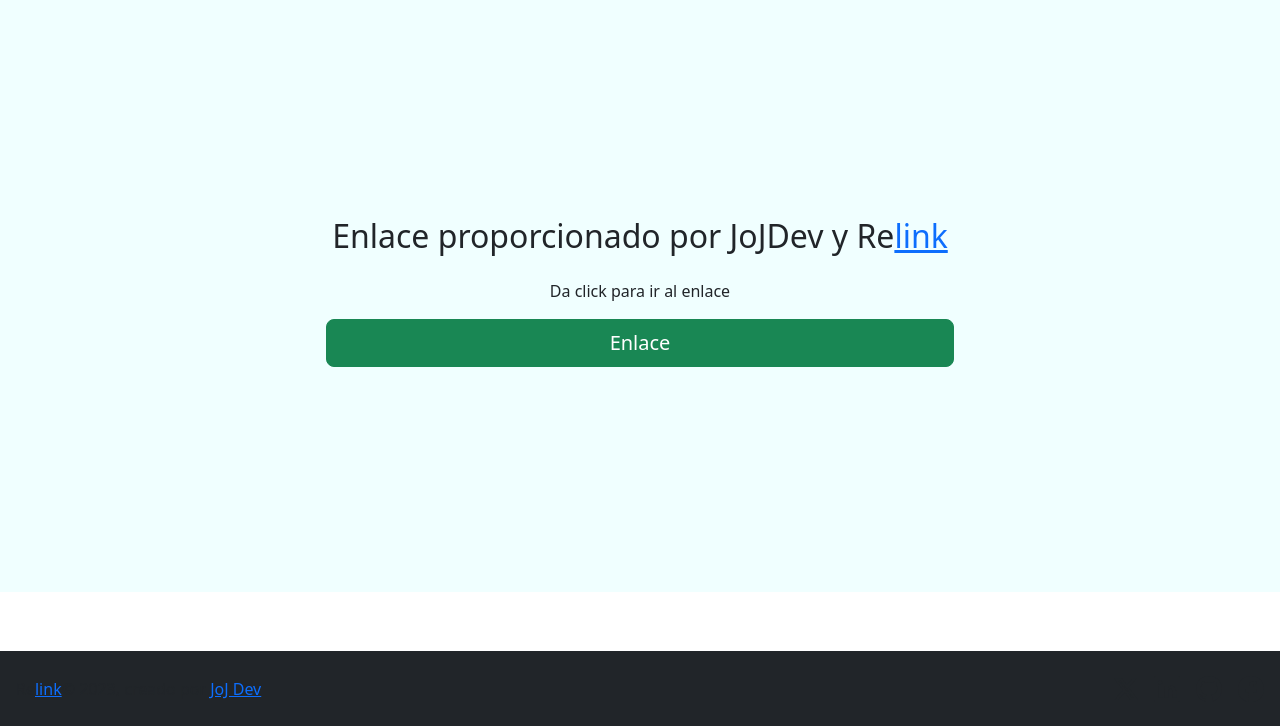
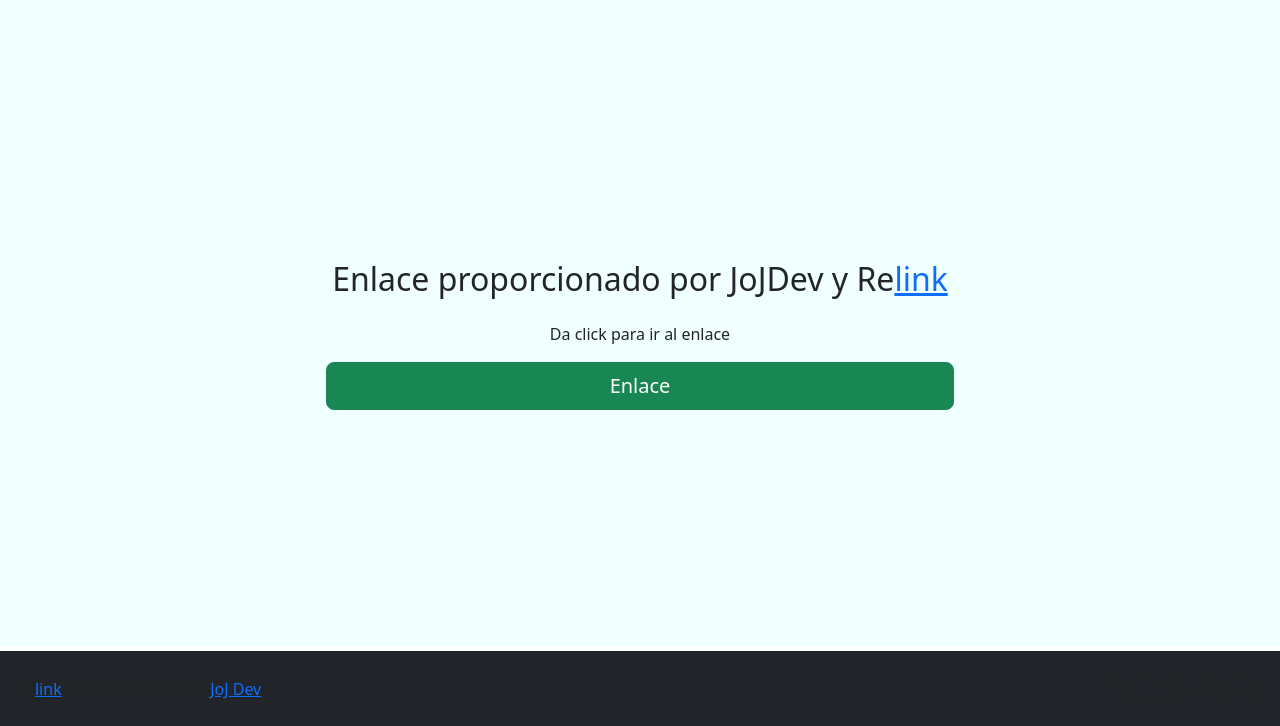
Before and after one commit to JoJDev/relink, a Django app: template relink_app/templates/relink_app/relink.html in a window 1280 px wide. Shown: the part 74-800 px from the top of the page. Run offline with Django 4.2, Linux system fonts and the light colour scheme; the template is opened without the code that fills it, so the values that code supplies are empty; some libraries are stand-ins or nearby versions.

Commit message:
Changes at css, js and html docs

```diff
--- a/relink_app/static/relink_app/style.css
+++ b/relink_app/static/relink_app/style.css
@@ -5,7 +5,6 @@ body {
 
 main{
     background-color: azure;
-    padding-bottom: 2em;
 }
 
 main>div{
--- a/relink_app/templates/relink_app/base.html
+++ b/relink_app/templates/relink_app/base.html
@@ -18,7 +18,7 @@
     <link rel="stylesheet" href="{% static 'relink_app/style.css' %}" />
   </head>
   <body class="position-relative">
-    <header id="top" class="bg-light sticky-top">
+    <header id="top" class="bg-light">
       {% block header %}
         <nav class="navbar navbar-expand-lg bg-light">
           <div class="container-fluid align-items-baseline">
--- a/relink_app/templates/relink_app/relink.html
+++ b/relink_app/templates/relink_app/relink.html
@@ -2,11 +2,11 @@
 {% load static %}
 
 {% block content %}
-  <article class="container-fluid d-flex flex-column justify-content-center align-items-center text-center" style="min-height: 70vh;">
+  <article class="container-fluid d-flex flex-column justify-content-center align-items-center text-center" style="min-height: calc(100vh - 80px - 74px) !important;">
     {% if text_link %}
-      <h2 class="my-4">{{ text_link|capfirst}}</h2>
+      <h2 class="my-4">{{ text_link|capfirst }}</h2>
     {% else %}
-      <h2 class="my-4">Enlace proporcionado por JoJDev y Re<span class="text-primary text-decoration-underline">link</span></h2>
+      <h2 class="my-4">Enlace proporcionado por JoJDev y <a href="/" class="text-dark text-decoration-none">Re<span class="text-primary text-decoration-underline">link</span></a></h2>
     {% endif %}
     {% if seconds > 0 %}
       {% if auto_redirect %}
```
Also changed, not shown: relink_app/static/relink_app/script.js (+10 -1 lines), relink_app/templates/relink_app/Tests_html/relink.html (+4 -4 lines), relink_proj/settings.py (+4 -4 lines).
